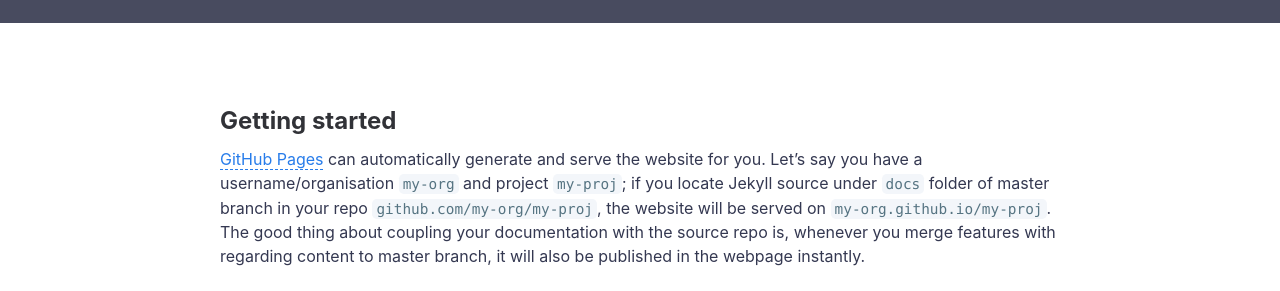
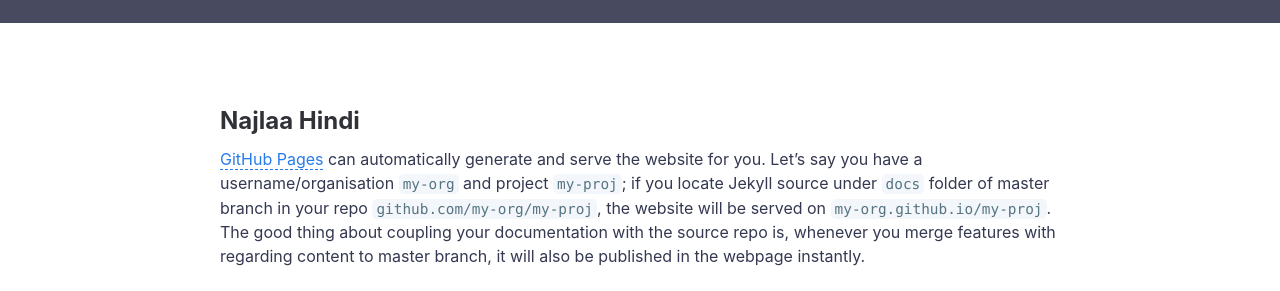
Before and after one commit to NajlaaSA/Blog, a Jekyll site: the page built from _posts/2017-11-26-getting-started.md, in a window 1280 px wide and 900 px high, scrolled down 399 px. Shown: the part 154-445 px from the top of the window. Built offline with Jekyll 4.4.1, drawn with Linux system fonts in a browser that asks for light colours; comment, search, counter and statistics services are not loaded.

Commit message:
Update 2017-11-26-getting-started.md

```diff
--- a/_posts/2017-11-26-getting-started.md
+++ b/_posts/2017-11-26-getting-started.md
@@ -4,7 +4,7 @@ title: مدونة نجلاء
 featured-img: sleek
 ---
 
-## Getting started
+## Najlaa Hindi
 
 [GitHub Pages](https://pages.github.com) can automatically generate and serve the website for you.
 Let's say you have a username/organisation `my-org` and project `my-proj`; if you locate Jekyll source under `docs` folder of master branch in your repo `github.com/my-org/my-proj`, the website will be served on `my-org.github.io/my-proj`.
```
